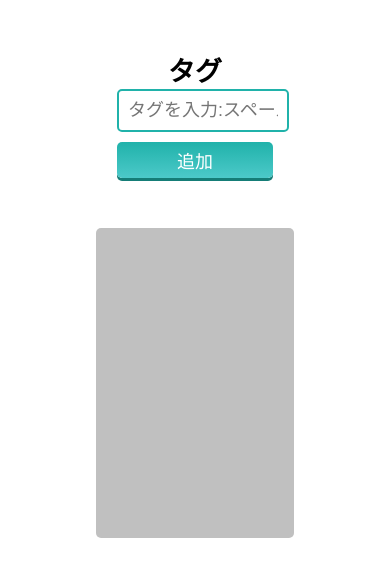
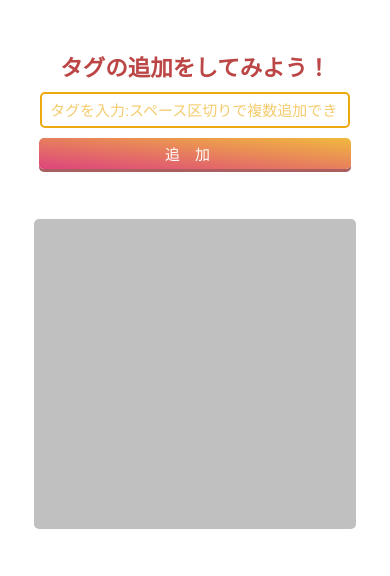
Before and after one commit to Jun5572/add_tags, a plain HTML site: page index.html in a window 390 px wide. Drawn offline with Linux system fonts and the light colour scheme.

Commit message:
タグ削除機能実装

```diff
--- a/index.html
+++ b/index.html
@@ -3,14 +3,15 @@
 <head>
 	<meta charset="utf-8">
 	<meta http-equiv="X-UA-Compatible" content="IE=edge">
-	<title>タグ追加機能実装</title>
+	<meta name="viewport" content="width=device-width,initial-scale=1.0">
+	<title>タグの追加をしてみよう！</title>
 	<link rel="stylesheet" href="style.css">
 	<link rel="stylesheet" href="https://use.fontawesome.com/releases/v5.8.1/css/all.css" integrity="sha384-50oBUHEmvpQ+1lW4y57PTFmhCaXp0ML5d60M1M7uH2+nqUivzIebhndOJK28anvf" crossorigin="anonymous">
 </head>
 <body>
 	<main>
 		<section class="main_wrapper">
-			<h2>タグ</h2>
+			<h2>タグの追加をしてみよう！</h2>
 			<label><input type="text" data-js="input_tag_form" placeholder="タグを入力:スペース区切りで複数追加できます"></label>
 			<button type="button" data-js="add_tag_button">追加</button>
 		</section>
--- a/index.js
+++ b/index.js
@@ -2,8 +2,11 @@
 let input = document.querySelector('[data-js="input_tag_form"]');
 let button = document.querySelector('[data-js="add_tag_button"]');
 let display = document.querySelector('[data-js="display_tags_area"]');
+let tag_body = document.querySelector('[data-js="tag_body"]');
 let del_icon = document.querySelector('[data-js="delete_tag"]');
 let tags_arr = [];
+
+// inpiutの入力値の前後から半角/全角スペースを取り除く
 function divideSpace(input){
 	return input.trim().split(/[\s ]+/);
 };
@@ -11,39 +14,42 @@ function divideSpace(input){
 //追加ボタンが押下された時の処理
 button.addEventListener('click', function(){
 
-
 	let divided_tag = divideSpace(input.value);
 	let element = '';
 	let regex = /^[ \s\r\n\t]*$/;
 
-
 	for( let i=0; i<divided_tag.length; i++ ){
-		if( divided_tag[i] === divided_tag[i+1] ){continue;}
-		else if( divided_tag[i].match(regex) ){
+		if( divided_tag[i] === divided_tag[i+1] ){ //splitした配列の隣に同じワードがあった場合は処理を飛ばす
+			continue;
+		}else if( divided_tag[i].match(regex) ){ //スペースのみでボタンが押された時
 			alert('スペースのみで追加はできません');
 			continue;
 		}else{
-			if( tags_arr.indexOf(divided_tag[i]) === -1 ){
-				element = 	`<div class="tag_body">
-							<i class="fas fa-times-circle" data-js="delete_tag"></i>
-							<span>${divided_tag[i]}</span>
+			if( tags_arr.indexOf(divided_tag[i]) === -1 ){ //tags_arr内に既に存在するか重複チェック。なければ要素を生成
+				element = 	`<div class="tag_body" data-js="tag_body">
+								<i class="fas fa-times-circle" data-js="delete_tag"></i>
+								<span>${divided_tag[i]}</span>
 							</div>`;
 				display.innerHTML += element;
-				// input.value = '';
 				tags_arr.push(divided_tag[i]);
-				// console.log(tags_arr);
 			} else {
 				alert(`「${divided_tag[i]}」は既に存在します`);
-				// input.value = '';
 			};
 		};
 	};
 	input.value = '';
 });
 
-function deleteTag(){
-	console.log(this);
+function deleteTag(e){
+	if( tags_arr.length > 0 ){
+		let targetElement = e.target.parentNode;
+		let reject_tag_word = targetElement.lastElementChild.innerText;
+		tags_arr = tags_arr.filter(function(arg){
+			return arg !== reject_tag_word;
+		});
+		targetElement.remove();
+	};
 };
 
 //タグ内のXが押下されたときの処理
-display.addEventListener('click', deleteTag, false);
+	display.addEventListener('click', deleteTag, false);
--- a/style.css
+++ b/style.css
@@ -10,10 +10,15 @@ body{
 }
 button, input, select{
 	outline: none;
+	color: #555;
 }
 main{
 	width: 80%;
 	margin: 0 auto;
+}
+h2{
+	color: #bc4545;
+	margin-bottom: 10px;
 }
 .main_wrapper{
 	display: flex;
@@ -22,21 +27,25 @@ main{
 	justify-content: center;
 }
 .main_wrapper{
-	width: 50%;
+	width: 50vw;
 	margin: 50px auto;
 }
 .main_wrapper input[type="text"]{
-	width: 96%;
+	width: -webkit-fill-available;
     font-size: 1em;
-	border: solid 2px lightseagreen;
+    border: solid 2px #eea90e;
     border-radius: 5px;
     padding: 0.5em;
     transition: 500ms;
 }
+.main_wrapper input[type="text"]::placeholder{
+	color: #eea90e;
+	opacity: 0.6;
+}
 .main_wrapper input[type="text"]:focus{
 	font-size: 1em;
-	border: solid 2px lightseagreen;
-	box-shadow: inset 0 0 5px lightseagreen;
+	border: solid 2px #eea90e;
+	box-shadow: inset 0 0 5px #eea90e;
 	border-radius: 5px;
 	padding: 0.5em;
 }
@@ -46,24 +55,24 @@ main{
 .main_wrapper button{
 	padding: 5px 0;
     border: none;
-	/*border: solid 2px lightseagreen;*/
     border-radius: 5px;
-	background: linear-gradient(lightseagreen, #4cc9c9);
+    background: linear-gradient(to left bottom, #eea90e, #d5165d);
     font-size: 1em;
     color: #fff;
-	box-shadow: 0 3px 0 #157d77;
+    box-shadow: 0 3px 0 #953636;
     transition: all 300ms;
+    letter-spacing: 1em;
+    opacity: 0.8;
 }
 .main_wrapper button:hover{
-	background: linear-gradient(lightseagreen, lightseagreen);
-	color: #fff;
+	opacity: 1;
 }
 .main_wrapper button:active{
 	box-shadow: none;
 	transform: translateY(3px);
 }
 .display{
-	width: 60%;
+	width: 80vw;
 	padding: 5px;
 	min-height: 300px;
 	background: silver;
@@ -79,6 +88,9 @@ main{
     border-radius: 50px;
     margin: 5px;
 }
+.tag_body{
+
+}
 
 .tag_body i,
 .tag_body span{
@@ -87,8 +99,30 @@ main{
 }
 
 .tag_body i{
-	color: lightseagreen;
+	color: #eea90e;
 	font-size: 1.5em;
 	margin-right: 0.5em;
 	cursor: pointer;
 }
+
+
+@media screen and (max-width: 425px) {
+    /*　画面サイズ 425pxまで適用　*/
+    main{
+		width: 100%;
+		margin: 0 auto;
+		font-size: 15px;
+	}
+	.main_wrapper{
+		width: 80%;
+		margin: 50px auto;
+	}
+	.main_wrapper input[type="text"] {
+    width: 93%;
+    font-size: 1em;
+    border: solid 2px #eea90e;
+    border-radius: 5px;
+    padding: 0.5em;
+    transition: 500ms;
+}
+}
```
Lines whose indentation alone changed are shown as unchanged.
